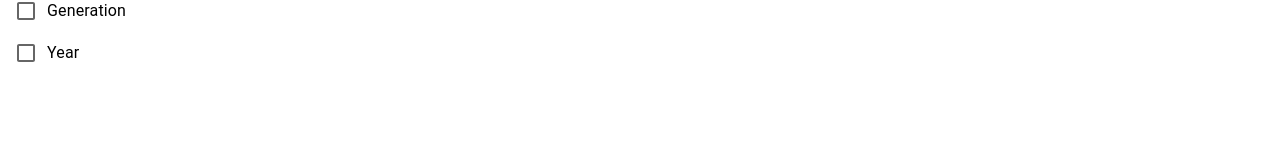
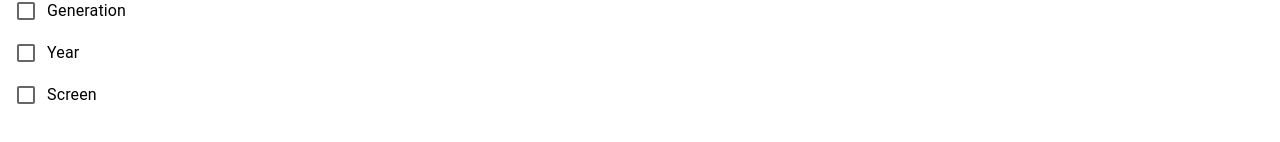
Before and after one commit to askoretskiy/apple-expose, a React (Create React App) app: page / in a window 1280 px wide. Shown: the part 328-470 px from the top of the page. Built offline with nearby package versions, Linux system fonts and the light colour scheme; a small style sheet from the web is missing.

Commit message:
Allow to show screen diagonal

```diff
--- a/src/components/Filters.tsx
+++ b/src/components/Filters.tsx
@@ -6,6 +6,7 @@ import Checkbox from "@mui/material/Checkbox";
 const Fields = {
   generation: "Generation",
   presentYear: "Year",
+  screenDiagonalInch: "Screen",
 };
 
 export const Filters = ({
--- a/src/components/Shelf.tsx
+++ b/src/components/Shelf.tsx
@@ -36,6 +36,12 @@ const ShelfItem = ({ item, fields }: { item: Item; fields: Set<string> }) => (
           gen. {item.generation}
         </>
       )}
+      {!fields.has("screenDiagonalInch") ? null : (
+        <>
+          <br />
+          {item.screenDiagonalInch}"
+        </>
+      )}
     </Paper>
   </Grid>
 );
```
